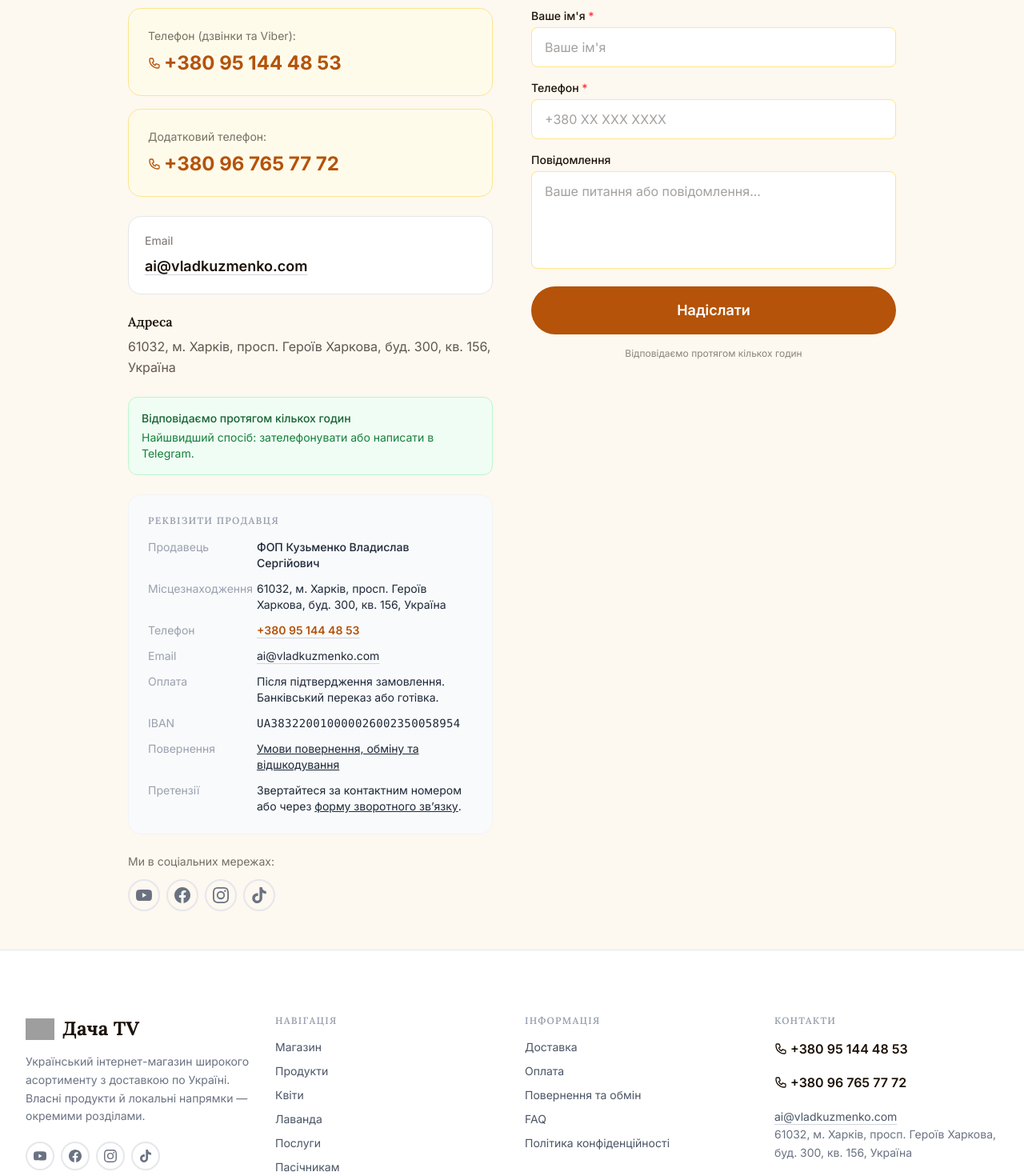
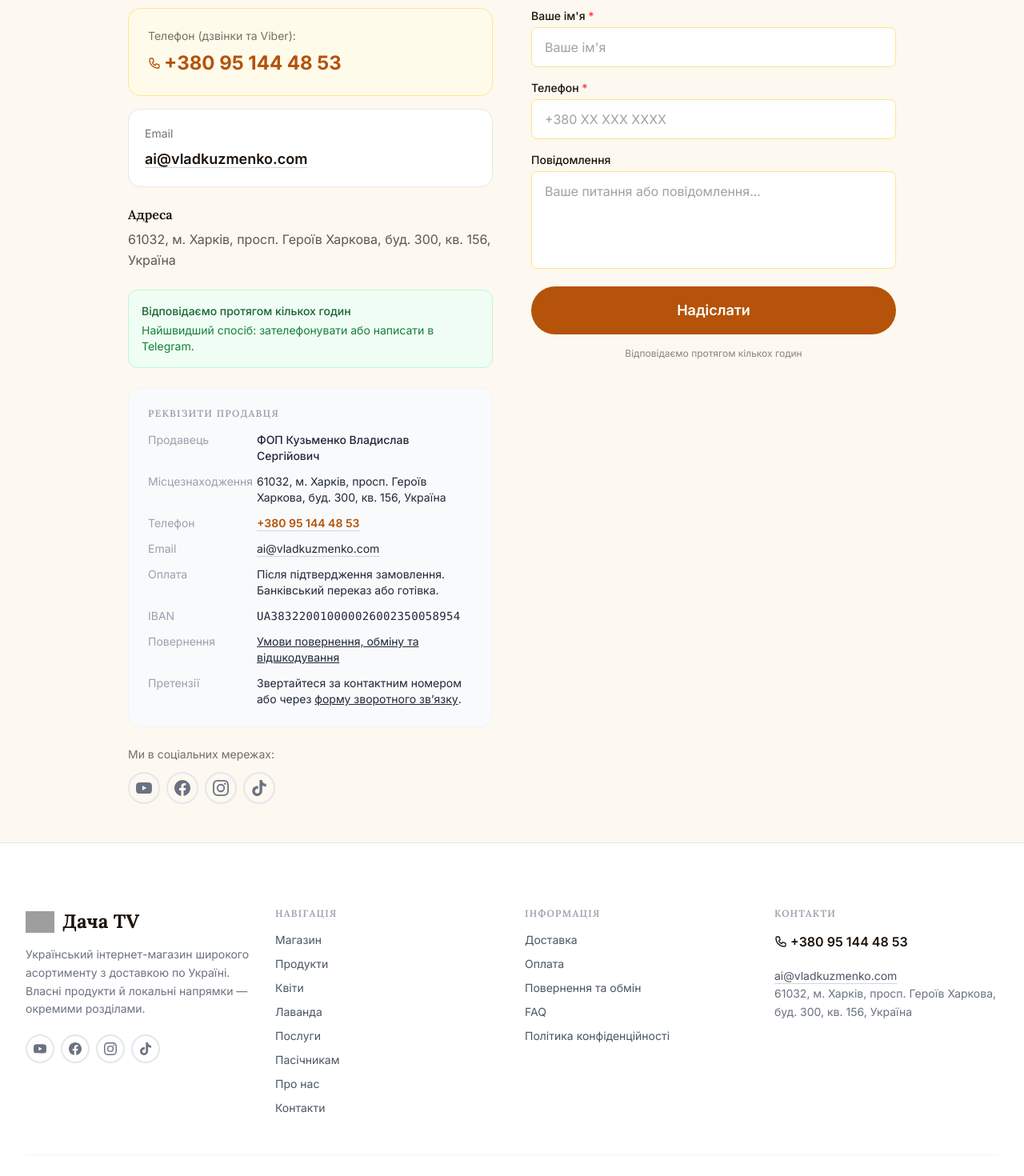
Before and after one commit to kyzavlad/dacha-tv-site, a Next.js app: page /contact in a window 1280 px wide. Shown: the part 500-1970 px from the top of the page at 80% size. Built offline with nearby package versions, Linux system fonts and the light colour scheme; no server answers; the database is empty; grey boxes are pictures that could not be loaded.

Commit message:
Keep only owner phone in storefront contacts

```diff
--- a/app/contact/page.tsx
+++ b/app/contact/page.tsx
@@ -94,14 +94,14 @@ export default async function ContactPage() {
             </div>
 
             {/* Secondary phone */}
-            <div className="bg-honey-50 rounded-2xl p-6 border border-honey-200 mb-6">
+            {phoneSecondary && <div className="bg-honey-50 rounded-2xl p-6 border border-honey-200 mb-6">
               <p className="text-bark/60 text-sm mb-2">{t.contact.phoneSecondary}</p>
               <PhoneLink
                 phone={phoneSecondary}
                 showIcon
                 className="text-2xl font-bold"
               />
-            </div>
+            </div>}
 
             {/* Customer support email */}
             <div className="bg-white rounded-2xl p-5 border border-gray-200 mb-6">
--- a/app/page.tsx
+++ b/app/page.tsx
@@ -15,6 +15,7 @@ import {
 } from '@/lib/supabase/queries'
 import {
   LAUNCH_PHONE,
+  LAUNCH_PHONE_SECONDARY,
   LAUNCH_SUPPORT_EMAIL,
   LAUNCH_YOUTUBE_URL,
   LAUNCH_FACEBOOK_URL,
@@ -67,10 +68,13 @@ export async function generateMetadata(): Promise<Metadata> {
 }
 
 export default async function HomePage() {
-  const [reviews, siteSettings] = await Promise.all([
+  const [reviews, storedSiteSettings] = await Promise.all([
     getVisibleReviews().catch(() => []),
     getSiteSettings().catch(() => null),
   ])
+  const siteSettings = storedSiteSettings
+    ? { ...storedSiteSettings, phone: LAUNCH_PHONE, phone_secondary: LAUNCH_PHONE_SECONDARY }
+    : null
 
   // Locale is read once here and passed to client sections (which can't call
   // getRequestLocale). Server sections read the request locale themselves.
--- a/components/layout/Footer.tsx
+++ b/components/layout/Footer.tsx
@@ -175,13 +175,13 @@ export async function Footer({ siteSettings }: FooterProps) {
                   className="text-bark font-semibold text-base hover:text-honey-700 transition-colors"
                 />
               </div>
-              <div>
+              {phoneSecondary && <div>
                 <PhoneLink
                   phone={phoneSecondary}
                   showIcon
                   className="text-bark font-semibold text-base hover:text-honey-700 transition-colors"
                 />
-              </div>
+              </div>}
               <a
                 href={`mailto:${LAUNCH_SUPPORT_EMAIL}`}
                 className="text-sm text-gray-600 underline decoration-gray-300 underline-offset-4 hover:text-bark hover:decoration-bark transition-colors"
--- a/lib/launch-defaults.ts
+++ b/lib/launch-defaults.ts
@@ -1,5 +1,5 @@
 export const LAUNCH_PHONE = '+380951444853'
-export const LAUNCH_PHONE_SECONDARY = '+380967657772'
+export const LAUNCH_PHONE_SECONDARY = ''
 export const LAUNCH_SUPPORT_EMAIL = 'ai@vladkuzmenko.com'
 export const LAUNCH_LEGAL_ADDRESS = '61032, м. Харків, просп. Героїв Харкова, буд. 300, кв. 156, Україна'
 export const LAUNCH_YOUTUBE_URL = 'https://www.youtube.com/@dacha_tv'
```
Also changed, not shown: 1 other file (tests, documents, lock files or other folders).
